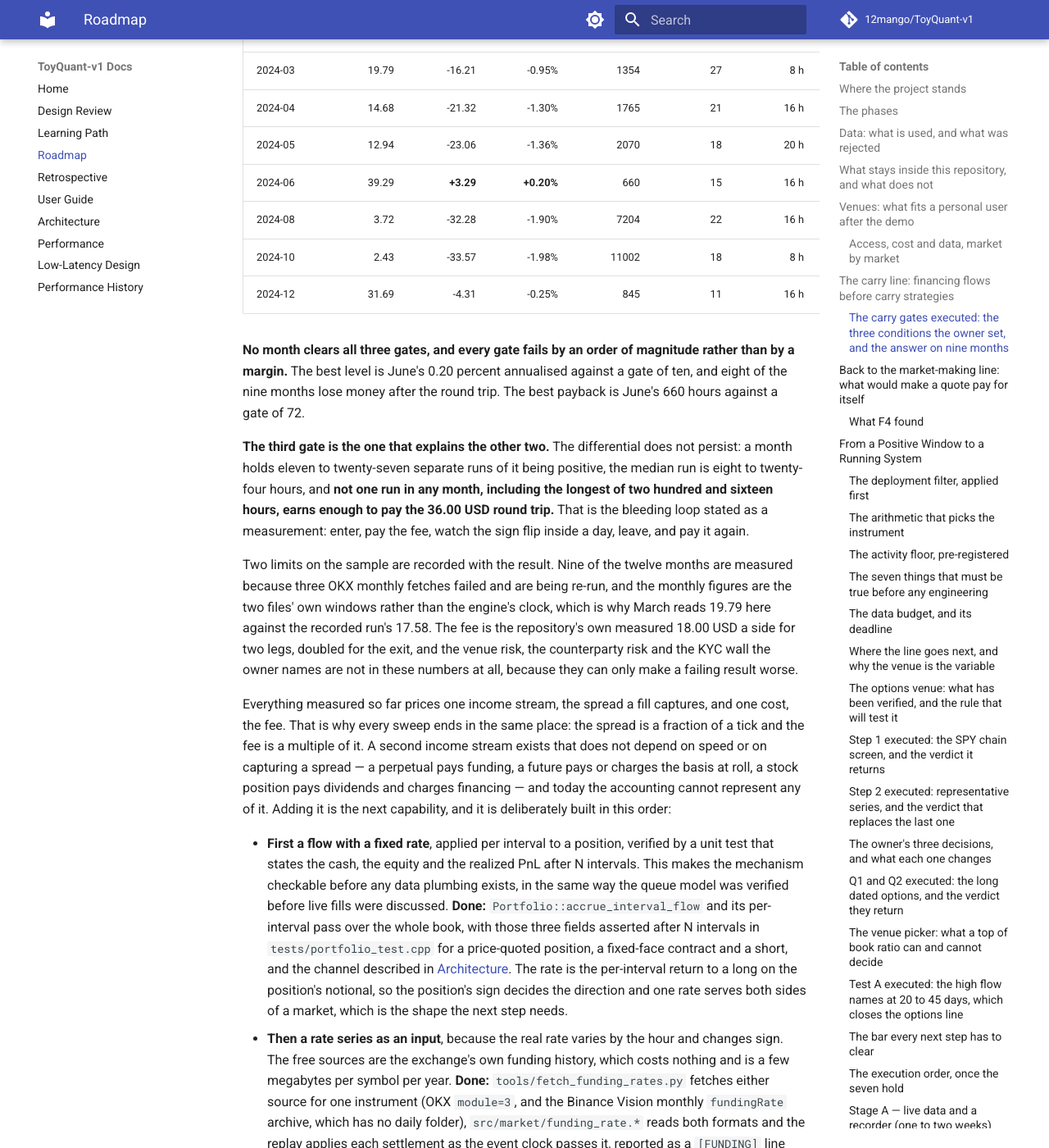
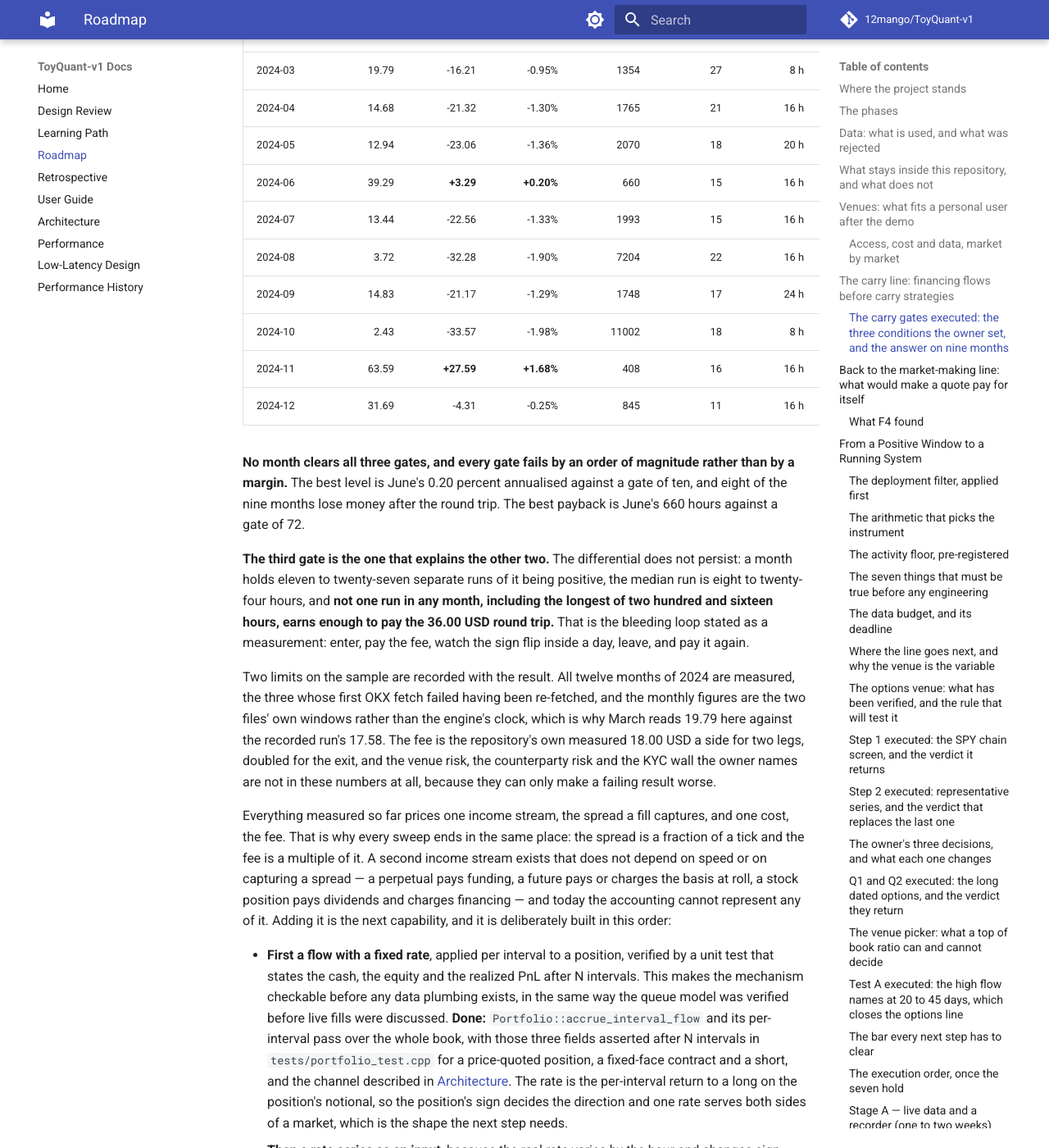
Before and after one commit to 12mango/ToyQuant-v1, an MkDocs documentation site: the page built from docs/ROADMAP.md, in a window 1280 px wide and 1400 px high, scrolled down 8308 px. Shown: the whole window at 82% size. Built offline with MkDocs 1.6.1 and Material for MkDocs 9.7.7, drawn with Linux system fonts in a browser that asks for light colours; comment, search, counter and statistics services are not loaded.

Commit message:
carry: Complete the year in the gate table, since the three failed fetches were re-run
All twelve months of 2024 are now measured rather than nine, and the table carries July, September and November with
them. Nothing about the verdict moves: **0 of 12 months clear all three gates**, the two months that are positive after
the round trip are June at 0.20 percent annualised and November at 1.68 percent, against a gate of ten, and in no month
of the year does a single run of a positive differential last long enough to pay the 36.00 USD round trip. The longest
run in the year is December's two hundred and sixteen hours, against a payback that month of eight hundred and
forty-five.

Gate: all four tiers.

```diff
--- a/docs/ROADMAP.md
+++ b/docs/ROADMAP.md
@@ -180,8 +180,11 @@ archives against a year of OKX daily archives, both keyless, for nothing.
 | 2024-04 | 14.68 | -21.32 | -1.30% | 1765 | 21 | 16 h | 136 h | 0 |
 | 2024-05 | 12.94 | -23.06 | -1.36% | 2070 | 18 | 20 h | 104 h | 0 |
 | 2024-06 | 39.29 | **+3.29** | **+0.20%** | 660 | 15 | 16 h | 160 h | 0 |
+| 2024-07 | 13.44 | -22.56 | -1.33% | 1993 | 15 | 16 h | 104 h | 0 |
 | 2024-08 | 3.72 | -32.28 | -1.90% | 7204 | 22 | 16 h | 80 h | 0 |
+| 2024-09 | 14.83 | -21.17 | -1.29% | 1748 | 17 | 24 h | 96 h | 0 |
 | 2024-10 | 2.43 | -33.57 | -1.98% | 11002 | 18 | 8 h | 72 h | 0 |
+| 2024-11 | 63.59 | **+27.59** | **+1.68%** | 408 | 16 | 16 h | 112 h | 0 |
 | 2024-12 | 31.69 | -4.31 | -0.25% | 845 | 11 | 16 h | 216 h | 0 |
 
 **No month clears all three gates, and every gate fails by an order of magnitude rather than by a margin.** The best
@@ -194,8 +197,8 @@ month, including the longest of two hundred and sixteen hours, earns enough to p
 the bleeding loop stated as a measurement: enter, pay the fee, watch the sign flip inside a day, leave, and pay it
 again.
 
-Two limits on the sample are recorded with the result. Nine of the twelve months are measured because three OKX
-monthly fetches failed and are being re-run, and the monthly figures are the two files' own windows rather than the
+Two limits on the sample are recorded with the result. All twelve months of 2024 are measured, the three whose first
+OKX fetch failed having been re-fetched, and the monthly figures are the two files' own windows rather than the
 engine's clock, which is why March reads 19.79 here against the recorded run's 17.58. The fee is the repository's own
 measured 18.00 USD a side for two legs, doubled for the exit, and the venue risk, the counterparty risk and the KYC
 wall the owner names are not in these numbers at all, because they can only make a failing result worse.
```
